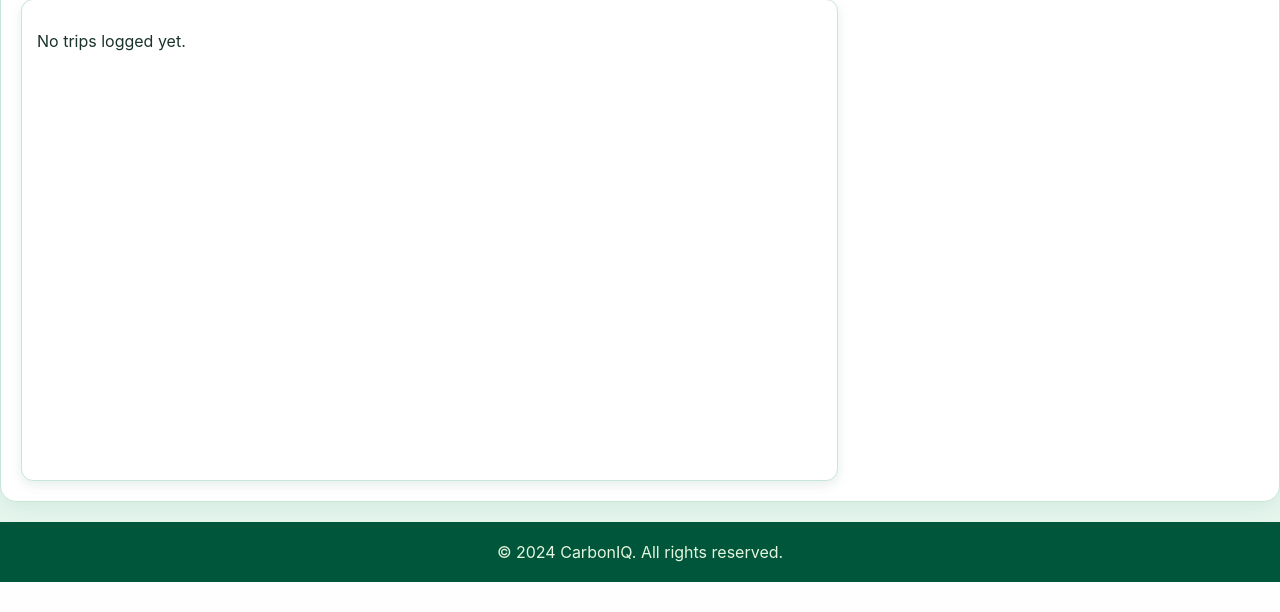
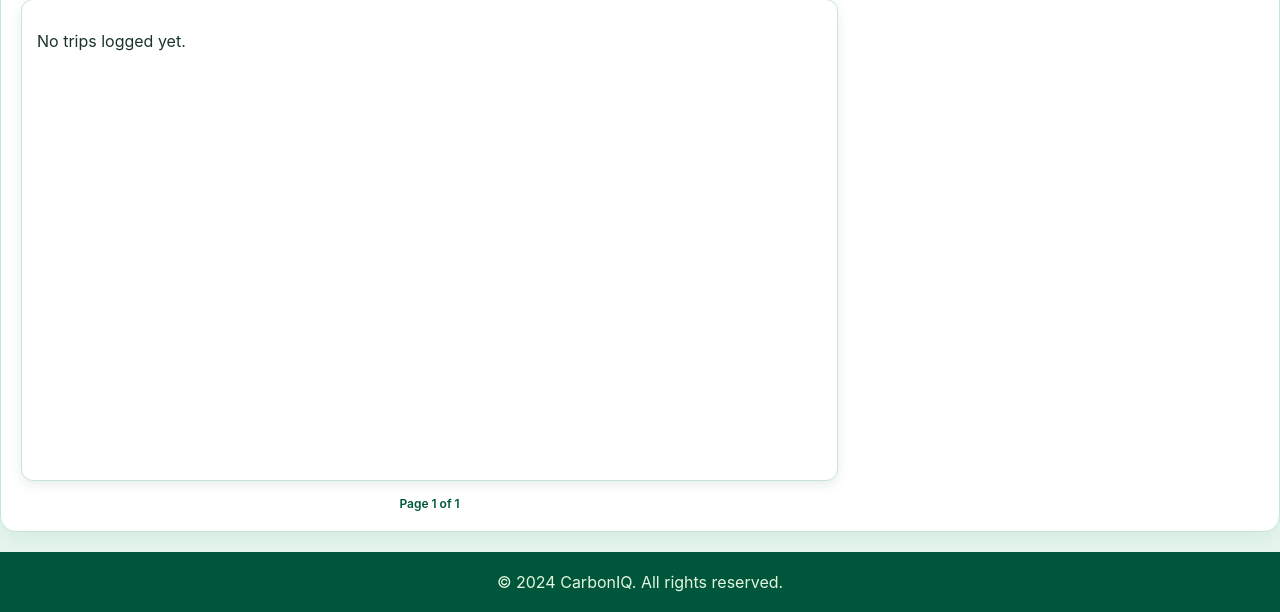
Before and after one commit to Mayank-711/CarbonIQ_Django, a Django app: page /logtrip/ in a window 1280 px wide. Shown: the part 970-1582 px from the top of the page. Before the commit the page ends 1552 px from the top, so only its background shows below. Run offline with Django 5.2, Linux system fonts and the light colour scheme; a user stored in the database is signed in; data comes from the database, SQL or seed files in the repository; both versions use the stored data as it was after the commit; parts of the project's set-up code (start-up, migrations or seed data) failed here and were passed over; some libraries are stand-ins or nearby versions.

Commit message:
pagination

```diff
--- a/mainapp/views.py
+++ b/mainapp/views.py
@@ -4,10 +4,12 @@ from django.contrib import messages
 from mainapp.models import TripLog
 from .ml.scripts.predict_co2 import predict_co2_emission
 from django.contrib.auth.decorators import login_required
+from django.core.paginator import Paginator
 # Create your views here.
 
 @login_required(login_url='/login/')
 def homepage(request):
+
     return render(request, 'mainapp/homepage.html')
 
 
@@ -93,8 +95,13 @@ def logtrip(request):
         messages.success(request, "Trip Logged Successfully!")
         return redirect("logtrip")
 
-    trip_logs = TripLog.objects.filter(user=user).order_by("-date")[:10]  # Latest trips first
-    return render(request, "mainapp/logtrip.html", {"trip_logs": trip_logs})
+    trip_logs = TripLog.objects.filter(user=user).order_by("-date", "-created_at")
+
+    # Paginate (5 logs per page)
+    paginator = Paginator(trip_logs, 5)
+    page_number = request.GET.get("page")  # Get the page number from URL
+    trip_logs_page = paginator.get_page(page_number)
+    return render(request, "mainapp/logtrip.html", {"trip_logs": trip_logs_page})
 
 
 
--- a/static/css/logtrip.css
+++ b/static/css/logtrip.css
@@ -280,3 +280,56 @@ button:active {
     border-left: 6px solid #ffc107;
     color: #856404;
 }
+
+
+/* Pagination Styles */
+/* Pagination Container */
+.pagination {
+    display: flex;
+    justify-content: center;
+    align-items: center;
+    gap: 6px;
+    margin-top: 15px;
+}
+
+/* Small Pagination Buttons */
+.pagination-btn {
+    max-width: 10px;
+    padding: 5px 10px;  /* Reduced padding */
+    border: none;
+    border-radius: 5px; /* Smaller, rounded corners */
+    font-size: 12px;  /* Smaller text */
+    font-weight: 600;
+    color: white;
+    cursor: pointer;
+    transition: all 0.2s ease;
+    background: linear-gradient(135deg, #00563B, #007A5E);
+}
+
+/* Hover Effects */
+.pagination-btn:hover {
+    background: linear-gradient(135deg, #003D29, #00563B);
+    transform: translateY(-1px);
+    box-shadow: 0 2px 4px rgba(0, 86, 59, 0.2);
+}
+
+/* Button Click Effect */
+.pagination-btn:active {
+    transform: translateY(0);
+    box-shadow: 0 1px 3px rgba(0, 86, 59, 0.15);
+}
+
+/* Disabled Buttons */
+.pagination-btn:disabled {
+    background: #ccc;
+    cursor: not-allowed;
+    transform: none;
+    box-shadow: none;
+}
+
+/* Page Info */
+.page-info {
+    font-size: 12px;  /* Smaller text */
+    font-weight: 600;
+    color: #00563B;
+}
--- a/templates/mainapp/leaderboards.html
+++ b/templates/mainapp/leaderboards.html
@@ -3,7 +3,7 @@
 {% block title %}Leaderboards{% endblock %}
 
 {% block extra_head %}
-    <link rel="stylesheet" href="{% static 'css/homepage.css' %}">
+    <link rel="stylesheet" href="{% static 'css/leaderboards.css' %}">
     <style>
     </style>
 {% endblock %}
--- a/templates/mainapp/logtrip.html
+++ b/templates/mainapp/logtrip.html
@@ -96,6 +96,7 @@
             <div class="col-md-8">
                 <div class="trip-container">
                     <h3>Recent Trips</h3>
+
                     <div class="trip-log-wrapper">
                         <div class="trip-log-container">
                             {% if trip_logs %}
@@ -119,8 +120,25 @@
                             {% endif %}
                         </div>
                     </div>
+
+                    <!-- Pagination Buttons -->
+                    <div class="pagination bottom-pagination">
+                        {% if trip_logs.has_previous %}
+                            <button class="pagination-btn first-btn" onclick="location.href='?page=1'">First</button>
+                            <button class="pagination-btn prev-btn" onclick="location.href='?page={{ trip_logs.previous_page_number }}'">Previous</button>
+                        {% endif %}
+
+                        <span class="page-info">Page {{ trip_logs.number }} of {{ trip_logs.paginator.num_pages }}</span>
+
+                        {% if trip_logs.has_next %}
+                            <button class="pagination-btn next-btn" onclick="location.href='?page={{ trip_logs.next_page_number }}'">Next</button>
+                            <button class="pagination-btn last-btn" onclick="location.href='?page={{ trip_logs.paginator.num_pages }}'">Last</button>
+                        {% endif %}
+                    </div>
                 </div>
             </div>
+
+
         </div>
     </div>
 {% endblock %}
```
Also changed, not shown: db.sqlite3, static/css/leaderboards.css (added).
